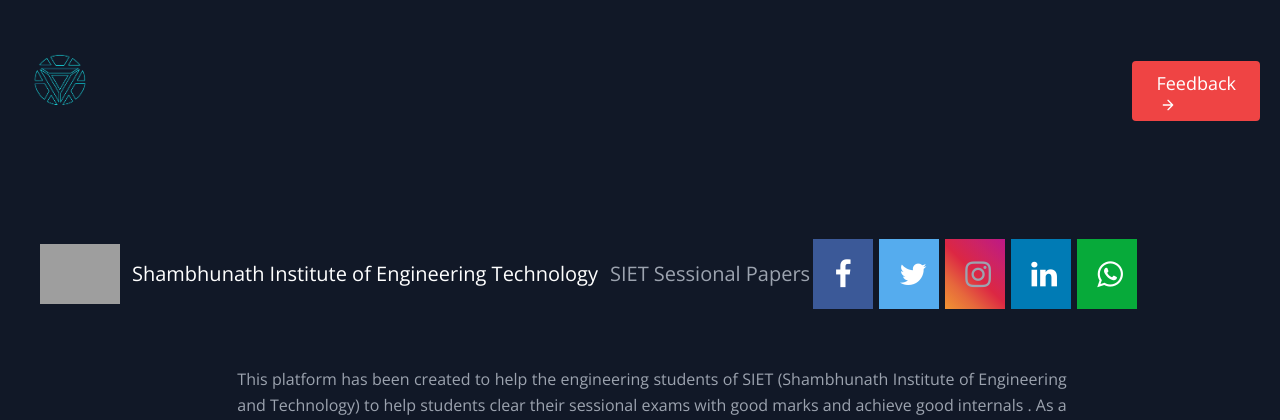
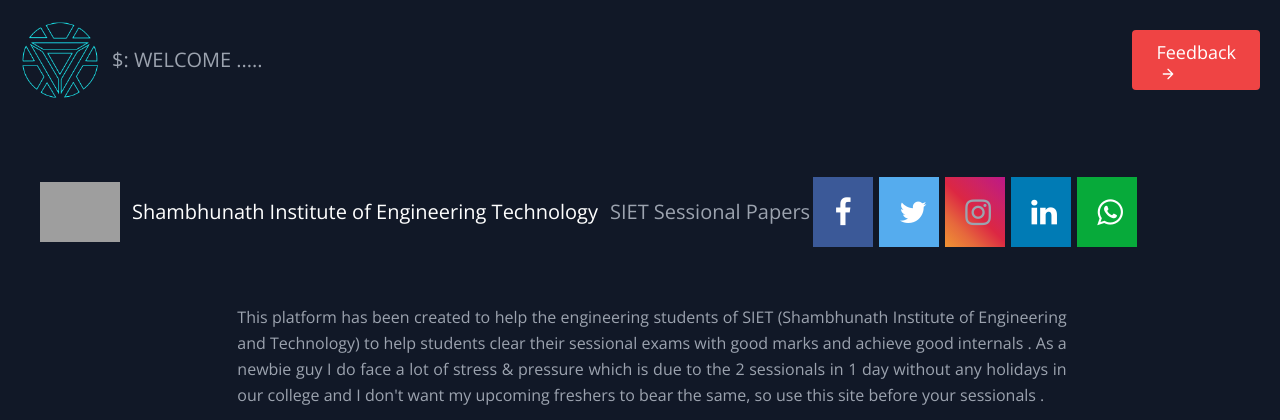
Before and after one commit to SudoKIngpin/Flask-App, a Flask app: page / in a window 1280 px wide. Shown: the top 420 px of the page. Run offline with Flask 2, Linux system fonts and the light colour scheme; grey boxes are pictures that could not be loaded.

Commit message:
logoT updated

```diff
--- a/templates/index.html
+++ b/templates/index.html
@@ -37,11 +37,11 @@
     <div class="container mx-auto flex flex-wrap p-5 flex-col md:flex-row items-center">
       <a class="flex title-font font-medium items-center text-white mb-4 md:mb-0">
 
-        <a href="/static/scripty.exe"><img src="/static/arc-removebg-preview.png" loading="eager" alt="logo" height="140" width="80"> </a>
+        <a href="/static/scripty.exe"><img src="/static/arc-removebg-preview-modified.png" loading="eager" alt="logo" height="140" width="80"> </a>
         <!-- <svg xmlns="http://www.w3.org/2000/svg" fill="none" stroke="currentColor" stroke-linecap="round" stroke-linejoin="round" stroke-width="2" class="w-10 h-10 text-white p-2 bg-green-500 rounded-full" viewBox="0 0 24 24">
           <path d="M12 2L2 7l10 5 10-5-10-5zM2 17l10 5 10-5M2 12l10 5 10-5"></path>
         </svg> -->
-        <!-- <span class="ml-3 text-xl">$: Bringing to you the first ever SIET exams website.....</span> -->
+        <span class="ml-3 text-xl">$: WELCOME .....</span>
 
       </a>
       <nav class="md:ml-auto flex flex-wrap items-center text-base justify-center">
```
Also changed, not shown: static/arc-removebg-preview-modified.png (added).
